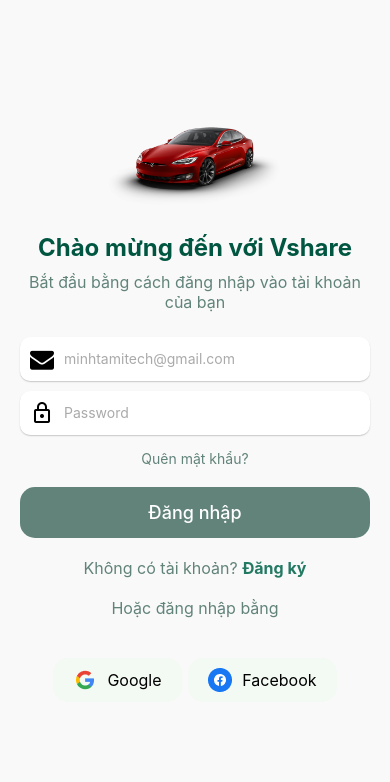
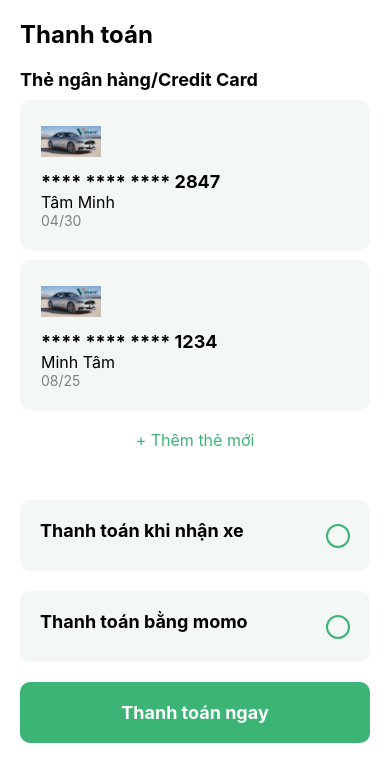
Before and after one commit to MinhTamjs/Vshare_redesign, a React Native app: screen /Checkout in a window 390 px wide. Shown: the top 782 px of the page. Built offline with nearby package versions, Linux system fonts and the light colour scheme.

Commit message:
Add checkout to detailscreen

```diff
--- a/App/Navigation/ScreenNavigation.js
+++ b/App/Navigation/ScreenNavigation.js
@@ -6,6 +6,7 @@
 import LoginScreen from '../Screens/AuthenticationScreen/LoginScreen';
 import DetailScreen from '../Screens/DetailScreen';
 import SignUpScreen from '../Screens/AuthenticationScreen/SignUpScreen';
+import CheckoutScreen from '../Screens/CheckoutScreen';
 
 const Stack = createNativeStackNavigator();
 
@@ -33,6 +34,11 @@
           options={{headerShown: false}}
           component={SignUpScreen}
         />
+        <Stack.Screen
+          name="Checkout"
+          options={{headerShown: false}}
+          component={CheckoutScreen}
+        />
       </Stack.Navigator>
     </NavigationContainer>
   );
--- a/App/Screens/CheckoutScreen.js
+++ b/App/Screens/CheckoutScreen.js
@@ -13,10 +13,10 @@
 
   return (
     <ScrollView contentContainerStyle={styles.container}>
-      <Text style={styles.header}>Checkout</Text>
+      <Text style={styles.header}>Thanh toán</Text>
 
       <View style={styles.optionContainer}>
-        <Text style={styles.optionTitle}>Debit/Credit Card</Text>
+        <Text style={styles.optionTitle}>Thẻ ngân hàng/Credit Card</Text>
         <TouchableOpacity
           style={[
             styles.card,
@@ -57,6 +57,16 @@
         <View
           style={
             selectedOption === 'cash' ? styles.selectedCircle : styles.circle
+          }
+        />
+      </TouchableOpacity>
+      <TouchableOpacity
+        style={styles.cashOption}
+        onPress={() => setSelectedOption('momo')}>
+        <Text style={styles.optionTitle}>Thanh toán bằng momo</Text>
+        <View
+          style={
+            selectedOption === 'momo' ? styles.selectedCircle : styles.circle
           }
         />
       </TouchableOpacity>
@@ -130,6 +140,7 @@
     padding: 20,
     backgroundColor: '#F3F7F5',
     borderRadius: 10,
+    marginTop: 20,
   },
   circle: {
     width: 24,
--- a/App/Screens/DetailScreen.js
+++ b/App/Screens/DetailScreen.js
@@ -10,8 +10,10 @@
 } from 'react-native';
 import LinearGradient from 'react-native-linear-gradient';
 import Icon from 'react-native-vector-icons/MaterialIcons';
+import {useNavigation} from '@react-navigation/native';
 
-const DetailScreen = ({route, navigation}) => {
+const DetailScreen = () => {
+  const navigation = useNavigation();
   return (
     <SafeAreaView style={styles.safeArea}>
       <ScrollView contentContainerStyle={styles.container}>
@@ -66,7 +68,7 @@
       <View style={styles.footerContainer}>
         <Text style={styles.priceText}>Tổng giá</Text>
         <Text style={styles.priceAmount}>200000/Ngày</Text>
-        <TouchableOpacity style={styles.bookButton}>
+        <TouchableOpacity style={styles.bookButton} onPress={() => navigation.navigate('Checkout')}>
           <Text style={styles.bookButtonText}>Đặt ngay</Text>
         </TouchableOpacity>
       </View>
```
